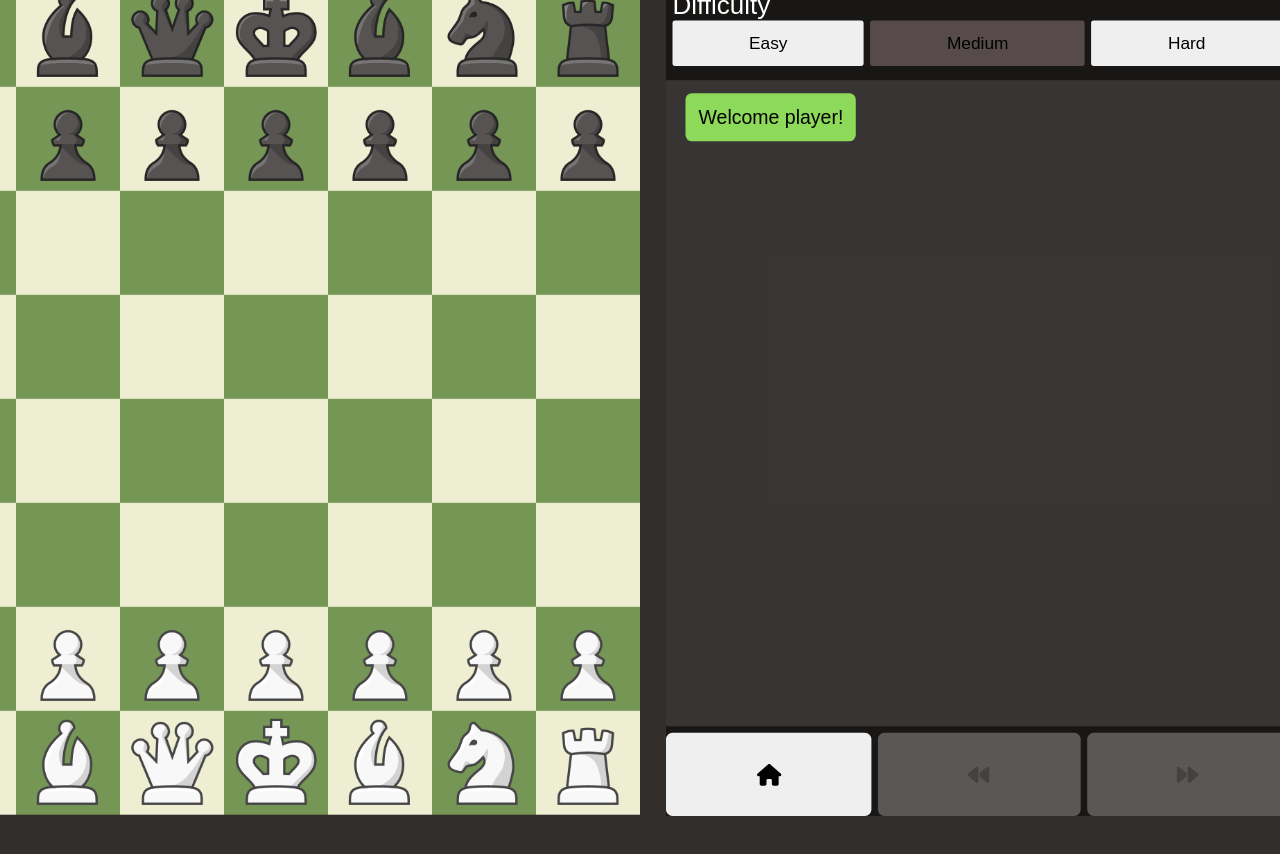
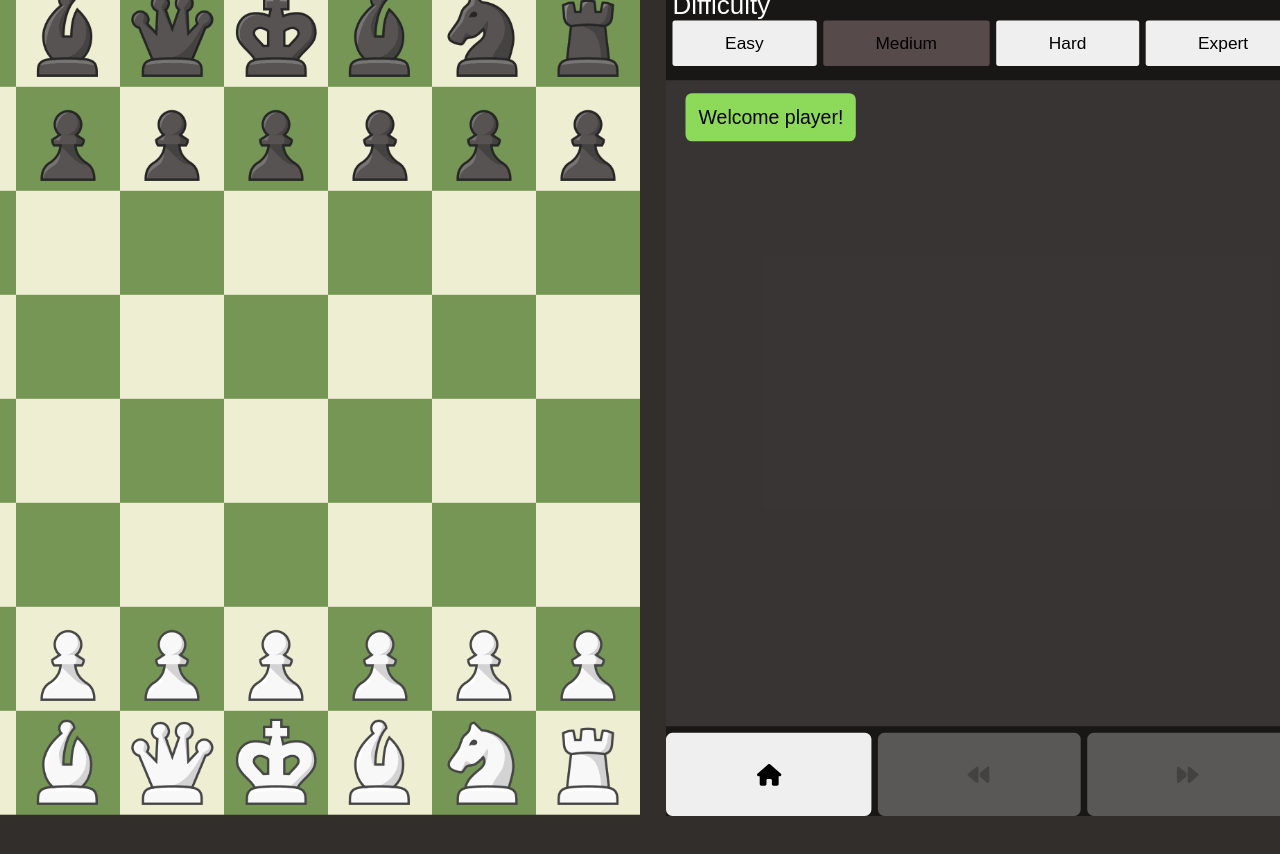
Before and after one commit to DHKH-2019-2013/chs-frontend, a React app: page /bot in a window 1280 px wide. Shown: the top 854 px of the page. Built offline with nearby package versions, Linux system fonts and the light colour scheme; no server answers.

Commit message:
[feat] configure bot elo

```diff
--- a/src/app/component/bot-settings-bar/_bot_settings_bar.scss
+++ b/src/app/component/bot-settings-bar/_bot_settings_bar.scss
@@ -17,7 +17,7 @@ div#bot-settings-bar {
     }
     #difficulty-list {
       display: grid;
-      grid-template-columns: auto auto auto auto;
+      grid-template-columns: auto auto auto auto auto;
       grid-gap: 5px;
       button {
         width: 100%;
--- a/src/app/component/bot-settings-bar/bot-settings-bar.component.tsx
+++ b/src/app/component/bot-settings-bar/bot-settings-bar.component.tsx
@@ -43,12 +43,13 @@ export default function BotSettingsBarComponent({ toggleChangeBoardHistory }: Bo
       <div id="bot-settings-bar-difficulty">
         <h3>Difficulty</h3>
         <div id="difficulty-list">
-          <button data-intelligence={1000}>Easy</button>
-          <button data-intelligence={1300} className="difficulty-active">
+          <button data-intelligence={500}>Easy</button>
+          <button data-intelligence={1000} className="difficulty-active">
             Medium
           </button>
-          <button data-intelligence={1600}>Hard</button>
+          <button data-intelligence={1500}>Hard</button>
           <button data-intelligence={2000}>Expert</button>
+          <button data-intelligence={2500}>Champion</button>
         </div>
       </div>
       <div id="bot-settings-bar-history">
--- a/src/app/style/style.css
+++ b/src/app/style/style.css
@@ -163,7 +163,7 @@ div#bot-settings-bar #bot-settings-bar-difficulty h3 {
 }
 div#bot-settings-bar #bot-settings-bar-difficulty #difficulty-list {
   display: grid;
-  grid-template-columns: auto auto auto auto;
+  grid-template-columns: auto auto auto auto auto;
   grid-gap: 5px;
 }
 div#bot-settings-bar #bot-settings-bar-difficulty #difficulty-list button {
```
Also changed, not shown: 1 other file (tests, documents, lock files or other folders).
